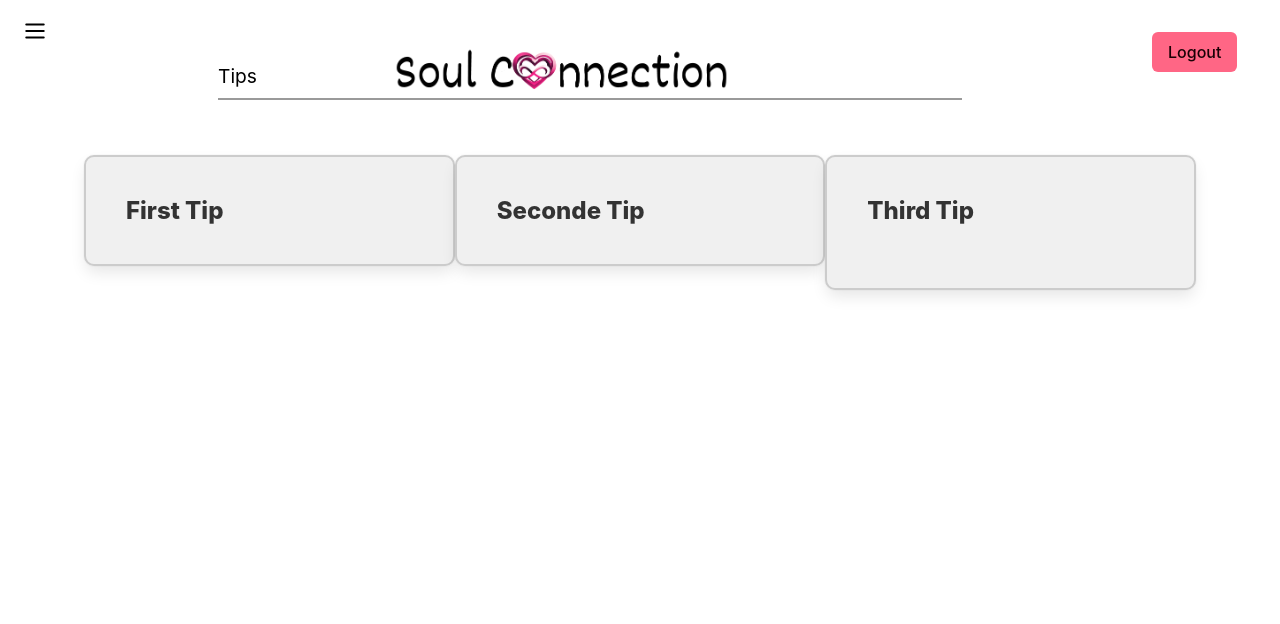
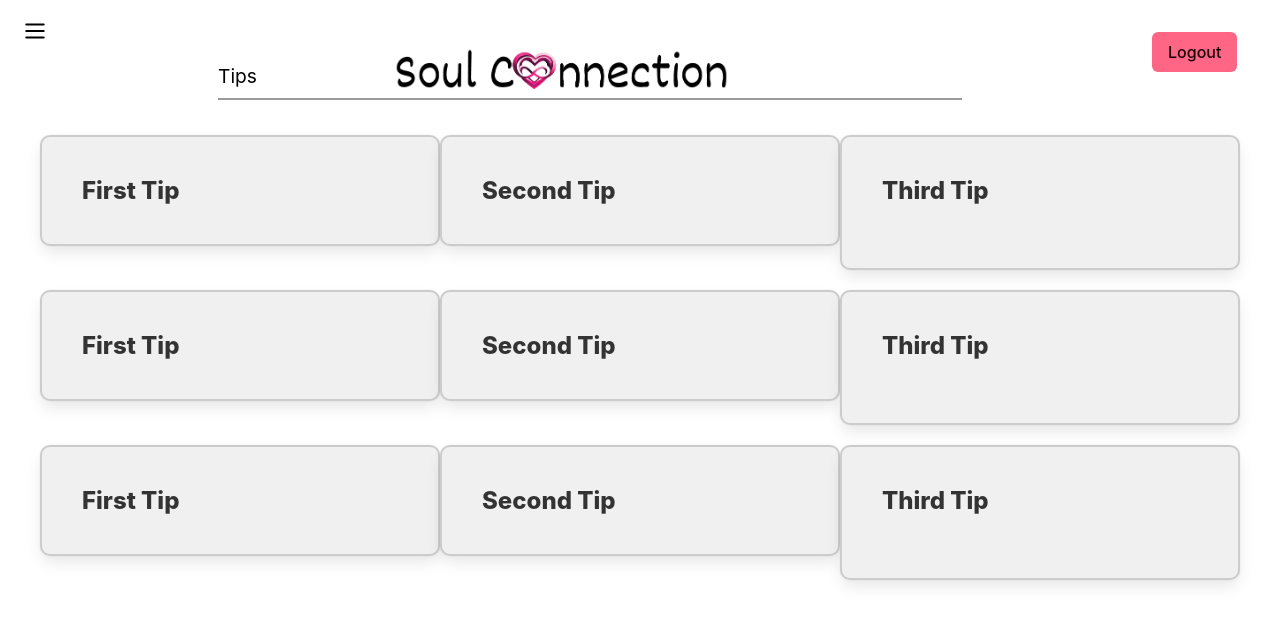
Before and after one commit to IchiiDev/survivor, a React (Create React App) app in the folder frontend/: page /tips in a window 1280 px wide. Shown: the top 624 px of the page. Built offline with nearby package versions, Linux system fonts and the light colour scheme; sample sign-in values are in the browser's storage.

Commit message:
feature : started page of tips

```diff
--- /dev/null
+++ b/frontend/src/pages/Tips.scss
@@ -0,0 +1,6 @@
+.box-container {
+    display: flex;
+    flex-wrap: wrap;
+    justify-content: center;
+    margin-top: 20px;
+}
--- a/frontend/src/pages/Tips.tsx
+++ b/frontend/src/pages/Tips.tsx
@@ -1,20 +1,43 @@
+import "./Tips.scss";
 import Titlebox from "../components/Titlebox";
 
 const Tips = () => {
     return (
     	<>
         	<Titlebox title="Tips"></Titlebox>
-			<div className="container">
+			<div className="box-container">
         		<div className="box">
           			<h3 className="title is-4 dark-text">First Tip</h3>
         		</div>
 				<div className="box">
-					<h3 className="title is-4 dark-text">Seconde Tip</h3>
+					<h3 className="title is-4 dark-text">Second Tip</h3>
 				</div>
 				<div className="box">
 					<h3 className="title is-4 dark-text">Third Tip</h3>
 				</div>
-      		</div>
+			</div>
+			<div className="box-container">
+        		<div className="box">
+          			<h3 className="title is-4 dark-text">First Tip</h3>
+        		</div>
+				<div className="box">
+					<h3 className="title is-4 dark-text">Second Tip</h3>
+				</div>
+				<div className="box">
+					<h3 className="title is-4 dark-text">Third Tip</h3>
+				</div>
+			</div>
+			<div className="box-container">
+        		<div className="box">
+          			<h3 className="title is-4 dark-text">First Tip</h3>
+        		</div>
+				<div className="box">
+					<h3 className="title is-4 dark-text">Second Tip</h3>
+				</div>
+				<div className="box">
+					<h3 className="title is-4 dark-text">Third Tip</h3>
+				</div>
+			</div>
       	</>
     )
   };
```
